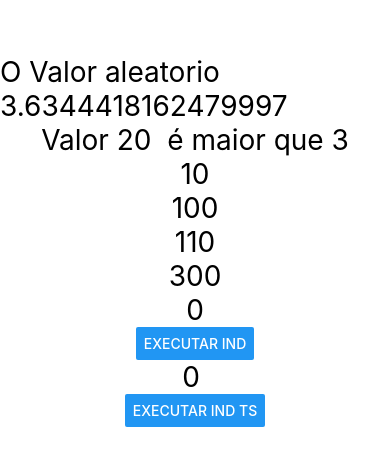
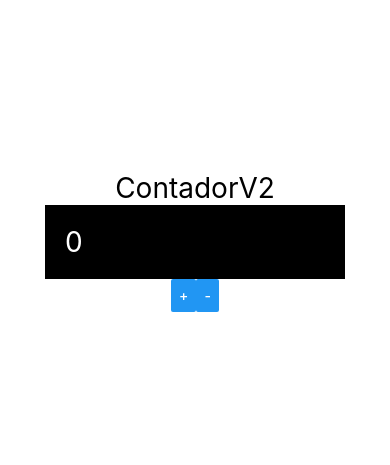
Before and after one commit to joaomotajr/curso-react-exercicios, a React Native app: screen / in a window 390 px wide. Shown: the part 181-646 px from the top of the page. Built offline with nearby package versions, Linux system fonts and the light colour scheme.

Commit message:
feat/sessao5-aulas

```diff
--- a/src/App.tsx
+++ b/src/App.tsx
@@ -2,26 +2,28 @@
 import { View, StyleSheet } from 'react-native';
 // import Primeiro from './components/Primeiro'
 // import Comp, {Comp1, Comp2 } from './components/Multi'
-import MinMax from './components/MinMax';
-import AleatorioTS from './components/AleatorioTS';
-import Pai from './components/direta/Pai';
-import PaiInd from './components/indireta/Pai'
-import PaiIndTS from './components/indireta/PaiTS'
+// import MinMax from './components/MinMax';
+// import AleatorioTS from './components/AleatorioTS';
+// import Pai from './components/direta/Pai';
+// import PaiInd from './components/indireta/Pai'
+// import PaiIndTS from './components/indireta/PaiTS'
+import ContadorV2 from './components/contador/ContadorV2';
 
 //export default () => <View><Primeiro /></View>
 
 export default () => (
   <View style = {style.App}>
-    <AleatorioTS min={3} max={20}></AleatorioTS>
-    <MinMax min={3} max={20} />
+    {/* <AleatorioTS min={3} max={20}></AleatorioTS> */}
+    <ContadorV2 />
+    {/* <MinMax min={3} max={20} /> */}
     {/* <MinMax min={8} max={9} /> */}
     {/* <Comp1 /> */}
     {/* <Comp2 /> */}
     {/* <Comp /> */}
     {/* <Primeiro /> */}
-    <Pai />
-    <PaiInd />
-    <PaiIndTS />
+    {/* <Pai /> */}
+    {/* <PaiInd /> */}
+    {/* <PaiIndTS /> */}
 
   </View>
 )
--- /dev/null
+++ b/src/components/contador/ContadorBotoes.tsx
@@ -0,0 +1,22 @@
+import React from "react";
+import { Button, StyleSheet, View } from "react-native";
+
+type props = {
+    inc: Function,
+    dec: Function
+}
+
+export default ({inc, dec}: props )  => {
+    return (
+        <View style={style.Botoes}>
+            <Button title="+" onPress={() => inc()} />
+            <Button title="-" onPress={() => dec()} />
+        </View>
+    )
+};
+
+const style = StyleSheet.create({
+    Botoes: {
+        flexDirection: "row"
+    }
+})
--- /dev/null
+++ b/src/components/contador/ContadorDisplay.tsx
@@ -0,0 +1,29 @@
+import React from "react";
+import { Text, View, StyleSheet } from "react-native";
+import estilo from "../estilo";
+
+type props = {
+    num: number
+}
+
+export default ({num}: props)  => {
+
+    return (
+        <View style={style.Display}>
+            <Text style={[estilo.txtG, style.DisplayText]}>
+                {num}
+            </Text>
+        </View>
+    )
+}
+
+const style = StyleSheet.create({
+    Display: {
+        backgroundColor: '#000',
+        padding: 20,
+        width: 300,
+    },
+    DisplayText: {
+        color: '#FFF'
+    }
+})
--- /dev/null
+++ b/src/components/contador/ContadorV2.tsx
@@ -0,0 +1,28 @@
+import React, { useState } from "react";
+import { Text, Button, TextBase } from "react-native";
+import estilo from "../estilo";
+import ContadorDisplay from "./ContadorDisplay";
+import ContadorBotoes from "./ContadorBotoes";
+
+export default ()  => {
+    const [num, setNum] = useState(0)
+
+    const inc = () => setNum(num + 1)
+    const dec = () => setNum(num + 1)
+
+    const teste = (vr: number) => {
+
+    }
+
+    return (
+        <>
+        <Text style={estilo.txtG}>
+            ContadorV2
+        </Text>
+        <ContadorDisplay  num={num} />
+        <ContadorBotoes inc={inc} dec={dec} />
+        </>
+    )
+
+
+}
```
